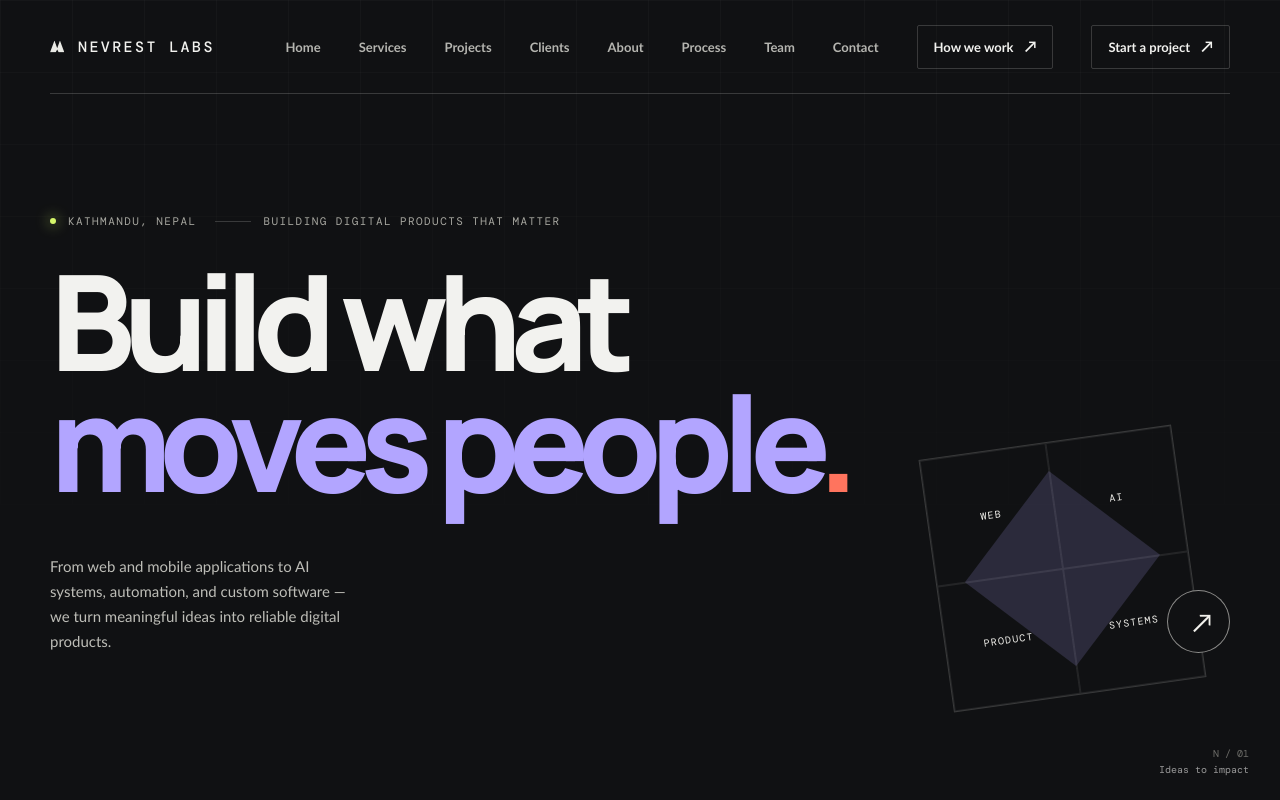
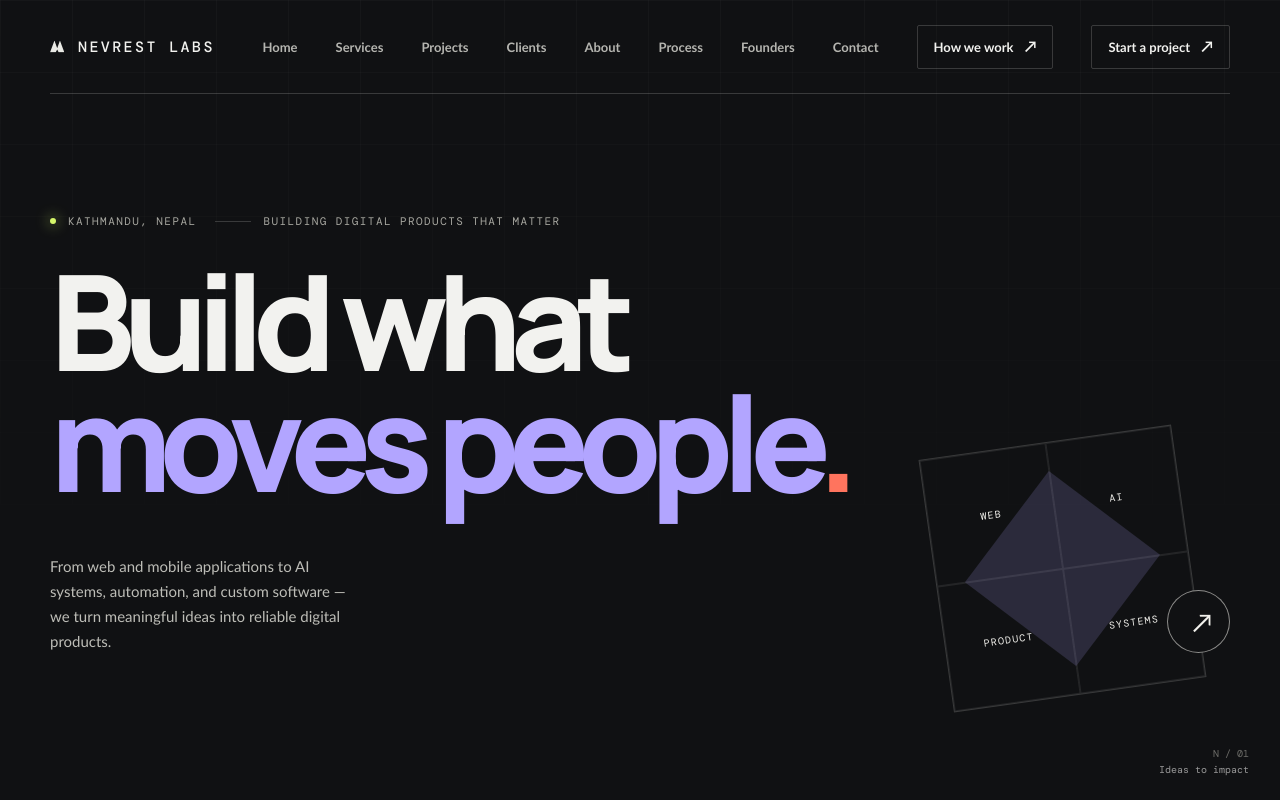
Before and after one commit to samTime101/nevrest-portfolio, a React (Vite) app: page / in a window 1280 px wide. Shown: the top 800 px of the page. Built offline with nearby package versions, Linux system fonts and the light colour scheme.

Commit message:
feat: update infos

```diff
--- a/src/components/SiteChrome.jsx
+++ b/src/components/SiteChrome.jsx
@@ -61,8 +61,8 @@ export function Nav() {
         <Link to="/#process" onClick={closeMenu}>
           Process
         </Link>
-        <Link to="/#team" onClick={closeMenu}>
-          Team
+        <Link to="/#founders" onClick={closeMenu}>
+          Founders
         </Link>
         <Link to="/#contact" onClick={closeMenu}>
           Contact
--- a/src/pages/Home.jsx
+++ b/src/pages/Home.jsx
@@ -52,7 +52,7 @@ const industries = [
   'Professional services',
 ]
 
-const team = [
+const founders = [
   { initials: 'SA', name: 'Sayuz Acharya', role: 'Co-founder', linkedin: 'https://www.linkedin.com/in/sayuz-acharya-13453643b/' },
   { initials: 'SR', name: 'Samip Regmi', role: 'Co-founder', linkedin: 'https://www.linkedin.com/in/samip-regmi-670a76248' },
   { initials: 'DD', name: 'Diwas Dahal', role: 'Co-founder', linkedin: 'https://www.linkedin.com/in/diwas-dahal/' },
@@ -323,14 +323,14 @@ export default function Home() {
         </div>
       </section>
 
-      <section className="team" id="team">
+      <section className="team" id="founders">
         <div className="shell">
           <div className="section-heading">
-            <p className="section-label">Meet the team</p>
+            <p className="section-label">Founders</p>
             <p className="heading-aside">Small, hands-on, and focused.</p>
           </div>
           <div className="team-grid">
-            {team.map((member) => (
+            {founders.map((member) => (
               <article className="team-member" key={member.name}>
                 <div className="portrait">
                   <span>{member.initials}</span>
```
